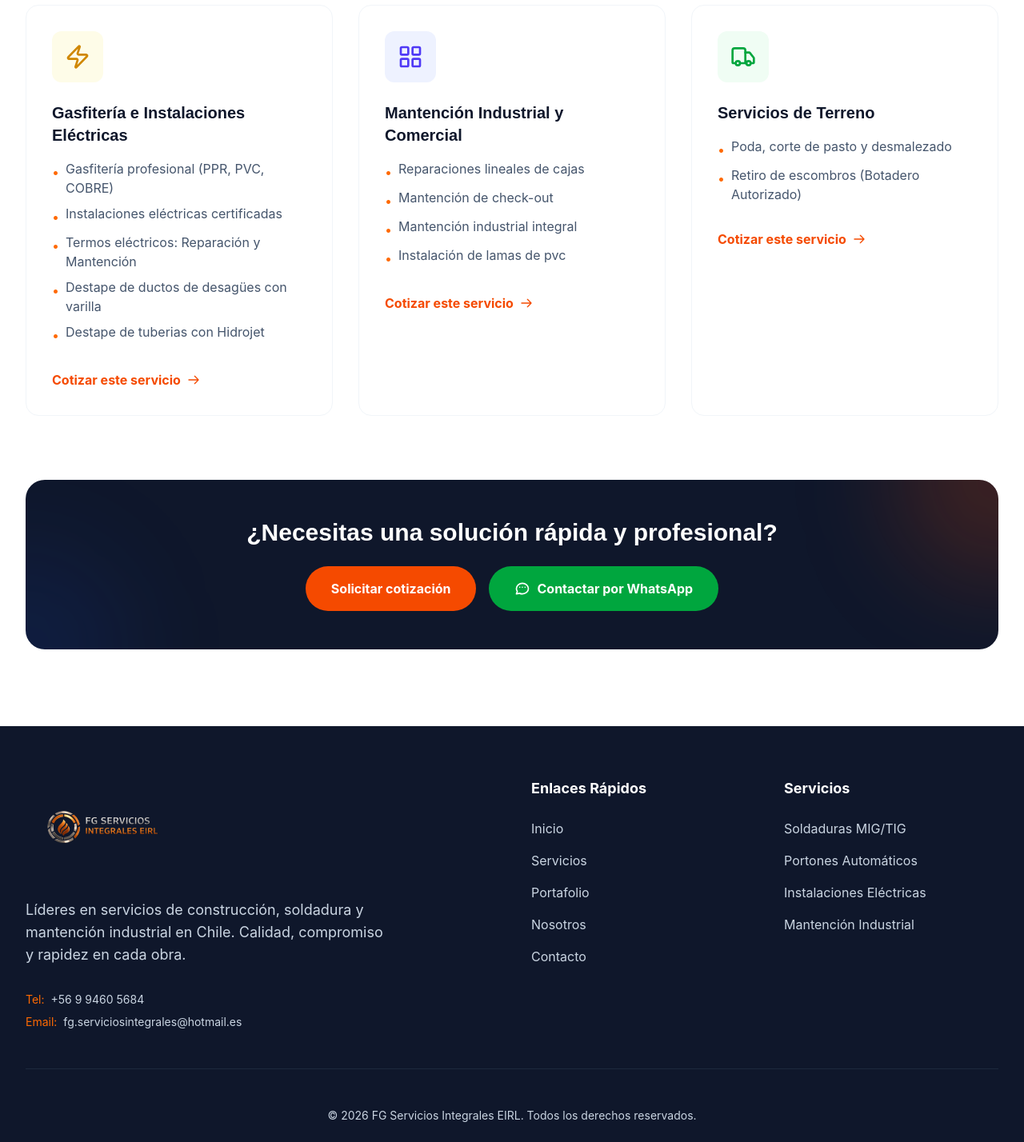
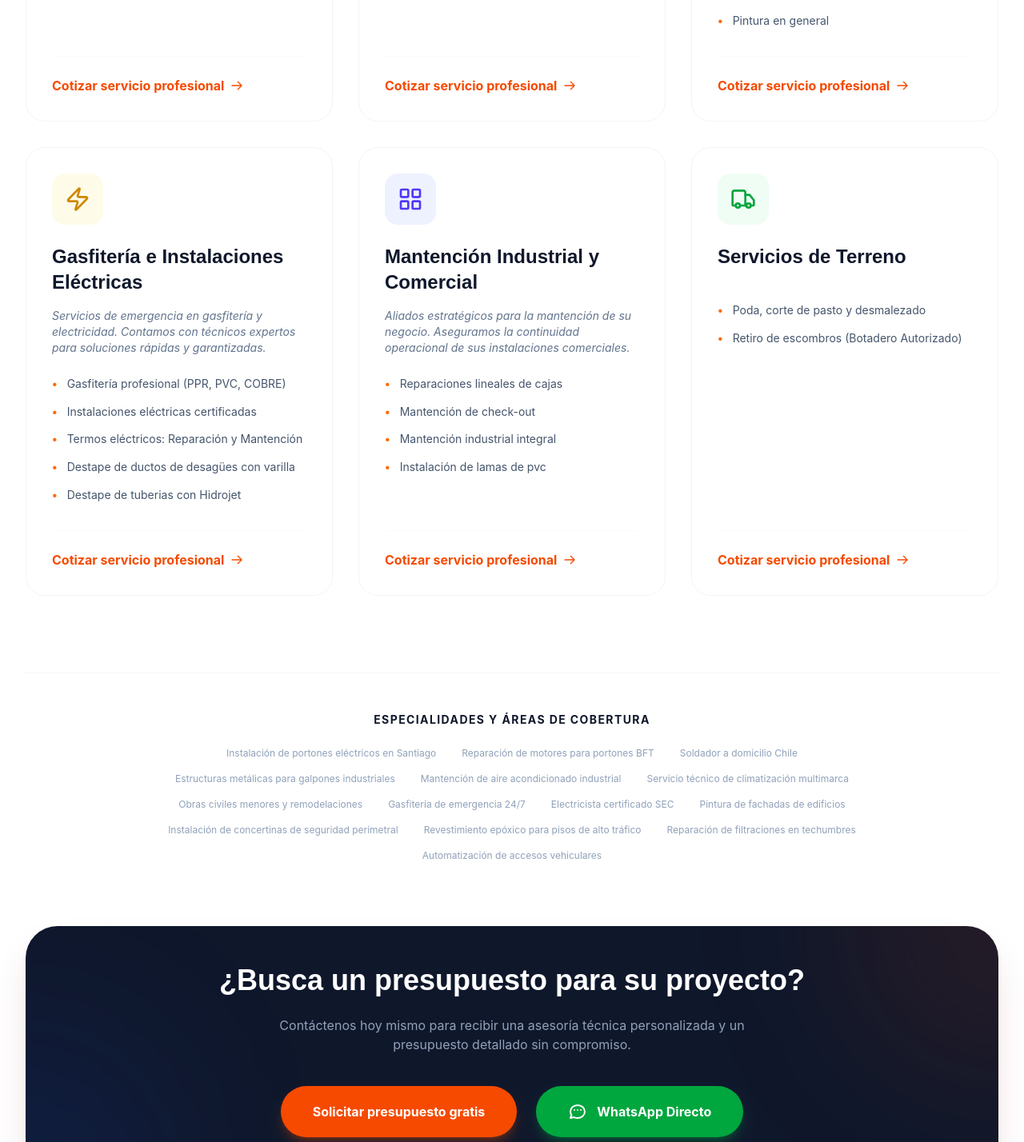
Before and after one commit to FabianGutirrez/ServiciosIntegrales, a React (Vite) app: page /servicios in a window 1280 px wide. Shown: the part 1200-2628 px from the top of the page at 80% size. Built offline with nearby package versions, Linux system fonts and the light colour scheme.

Commit message:
servicios

```diff
--- a/src/components/Services.tsx
+++ b/src/components/Services.tsx
@@ -101,10 +101,11 @@ export default function Services() {
             viewport={{ once: true }}
             className="font-display text-4xl md:text-5xl font-bold text-slate-900 mb-4"
           >
-            Nuestros Servicios
+            Servicios Profesionales de Construcción y Mantención
           </motion.h2>
-          <p className="text-lg text-slate-600 max-w-2xl mx-auto">
-            Ofrecemos soluciones integrales con los más altos estándares de calidad y seguridad para su hogar o empresa.
+          <p className="text-lg text-slate-600 max-w-3xl mx-auto">
+            En <strong>Soluciones Integrales</strong> somos especialistas en brindar respuestas rápidas y eficientes en
+            metalurgia, automatización de portones, climatización y obras civiles en todo Chile.
           </p>
         </div>
 
@@ -116,48 +117,75 @@ export default function Services() {
               whileInView={{ opacity: 1, y: 0 }}
               viewport={{ once: true }}
               transition={{ delay: index * 0.1 }}
-              className="p-8 rounded-2xl border border-slate-100 hover:border-orange-200 hover:shadow-xl transition-all group bg-white"
+              className="p-8 rounded-3xl border border-slate-100 hover:border-orange-200 hover:shadow-2xl transition-all group bg-white flex flex-col h-full"
             >
-              <div className={`w-16 h-16 rounded-xl flex items-center justify-center mb-6 transition-transform group-hover:scale-110 ${service.color}`}>
+              <div className={`w-16 h-16 rounded-2xl flex items-center justify-center mb-6 transition-transform group-hover:scale-110 ${service.color}`}>
                 {service.icon}
               </div>
-              <h3 className="font-display text-xl font-bold text-slate-900 mb-4">{service.title}</h3>
-              <ul className="space-y-2 mb-8">
+              <h3 className="font-display text-2xl font-bold text-slate-900 mb-4">{service.title}</h3>
+              <p className="text-slate-500 text-sm mb-6 italic">
+                {service.description}
+              </p>
+              <ul className="space-y-3 mb-8 flex-grow">
                 {service.items.map((item, i) => (
-                  <li key={i} className="text-slate-600 flex items-start gap-2">
-                    <span className="text-orange-500 mt-1">•</span>
+                  <li key={i} className="text-slate-600 flex items-start gap-3 text-sm leading-relaxed">
+                    <span className="text-orange-500 font-bold">•</span>
                     {item}
                   </li>
                 ))}
               </ul>
               <Link
                 to={`/contacto?servicio=${encodeURIComponent(service.title)}`}
-                className="text-orange-600 font-bold flex items-center gap-2 hover:gap-3 transition-all"
+                className="text-orange-600 font-bold flex items-center gap-2 hover:gap-4 transition-all mt-auto border-t border-slate-50 pt-6"
               >
-                Cotizar este servicio <ArrowRight className="h-4 w-4" />
+                Cotizar servicio profesional <ArrowRight className="h-4 w-4" />
               </Link>
             </motion.div>
           ))}
         </div>
 
-        <div className="mt-20 bg-slate-900 rounded-3xl p-12 text-center relative overflow-hidden">
+        {/* SEO Keyword Section (Visible but styled as secondary info) */}
+        <div className="mt-24 pt-12 border-t border-slate-100">
+          <h4 className="text-slate-900 font-bold mb-6 text-center uppercase tracking-widest text-sm">Especialidades y Áreas de Cobertura</h4>
+          <div className="flex flex-wrap justify-center gap-x-8 gap-y-4 text-xs text-slate-400 text-center max-w-4xl mx-auto">
+            <span>Instalación de portones eléctricos en Santiago</span>
+            <span>Reparación de motores para portones BFT</span>
+            <span>Soldador a domicilio Chile</span>
+            <span>Estructuras metálicas para galpones industriales</span>
+            <span>Mantención de aire acondicionado industrial</span>
+            <span>Servicio técnico de climatización multimarca</span>
+            <span>Obras civiles menores y remodelaciones</span>
+            <span>Gasfitería de emergencia 24/7</span>
+            <span>Electricista certificado SEC</span>
+            <span>Pintura de fachadas de edificios</span>
+            <span>Instalación de concertinas de seguridad perimetral</span>
+            <span>Revestimiento epóxico para pisos de alto tráfico</span>
+            <span>Reparación de filtraciones en techumbres</span>
+            <span>Automatización de accesos vehiculares</span>
+          </div>
+        </div>
+
+        <div className="mt-20 bg-slate-900 rounded-[2.5rem] p-12 text-center relative overflow-hidden shadow-2xl shadow-orange-900/20">
           <div className="relative z-10">
-            <h3 className="font-display text-3xl font-bold text-white mb-6">¿Necesitas una solución rápida y profesional?</h3>
-            <div className="flex flex-col sm:flex-row justify-center gap-4">
+            <h3 className="font-display text-3xl md:text-4xl font-bold text-white mb-6">¿Busca un presupuesto para su proyecto?</h3>
+            <p className="text-slate-400 mb-10 max-w-2xl mx-auto">
+              Contáctenos hoy mismo para recibir una asesoría técnica personalizada y un presupuesto detallado sin compromiso.
+            </p>
+            <div className="flex flex-col sm:flex-row justify-center gap-6">
               <Link
                 to="/contacto"
-                className="bg-orange-600 text-white px-8 py-4 rounded-full font-bold hover:bg-orange-700 transition-colors"
+                className="bg-orange-600 text-white px-10 py-5 rounded-full font-bold hover:bg-orange-700 transition-all hover:scale-105 shadow-lg shadow-orange-600/30"
               >
-                Solicitar cotización
+                Solicitar presupuesto gratis
               </Link>
-              <a href="https://wa.me/56994605684" className="bg-green-600 text-white px-8 py-4 rounded-full font-bold hover:bg-green-700 transition-colors flex items-center justify-center gap-2">
-                <MessageCircle className="h-5 w-5" /> Contactar por WhatsApp
+              <a href="https://wa.me/56994605684" className="bg-green-600 text-white px-10 py-5 rounded-full font-bold hover:bg-green-700 transition-all hover:scale-105 shadow-lg shadow-green-600/30 flex items-center justify-center gap-3">
+                <MessageCircle className="h-6 w-6" /> WhatsApp Directo
               </a>
             </div>
           </div>
           {/* Background decoration */}
-          <div className="absolute top-0 right-0 w-64 h-64 bg-orange-600/20 blur-3xl rounded-full -mr-32 -mt-32"></div>
-          <div className="absolute bottom-0 left-0 w-64 h-64 bg-blue-600/10 blur-3xl rounded-full -ml-32 -mb-32"></div>
+          <div className="absolute top-0 right-0 w-96 h-96 bg-orange-600/10 blur-[100px] rounded-full -mr-48 -mt-48"></div>
+          <div className="absolute bottom-0 left-0 w-96 h-96 bg-blue-600/10 blur-[100px] rounded-full -ml-48 -mb-48"></div>
         </div>
       </div>
     </section>
```
